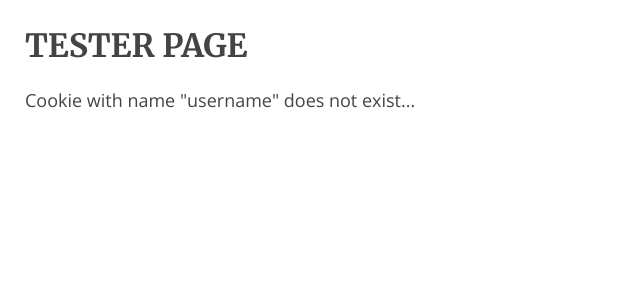
After one commit to chosbone/feathr, a PHP site: page /testerpage.php in a window 1280 px wide. The commit adds this page. Shown: the top 300 px of the page, without its empty margins (0-640 px from the left). Run offline with PHP 8.4, Linux system fonts and the light colour scheme; a stand-in replaces the project's code that opens the database connection.

Commit message:
added redirect to testerpage.php after user logins and goes to login.php also added cookie named 'username' with the username value

```diff
--- /dev/null
+++ b/testerpage.php
@@ -0,0 +1,21 @@
+<!DOCTYPE html>
+<html>
+  <head>
+    <meta charset="utf-8">
+    <meta name="viewport" content="width=device-width, initial-scale=1">
+    <title>Login Page</title>
+    <link rel="stylesheet" href="style.css">
+  </head>
+  <body>
+    <h1>TESTER PAGE</h1>
+	<?php
+	//shows how to use cookies
+	$cookie_name = 'username';
+	if(!isset($_COOKIE[$cookie_name])) {
+	  print 'Cookie with name "' . $cookie_name . '" does not exist...';
+	} else {
+	  print 'Cookie with name "' . $cookie_name . '" value is: ' . $_COOKIE[$cookie_name];
+	}
+	?>
+  </body>
+</html>
```
Also changed, not shown: login.php (+12 -3 lines).
